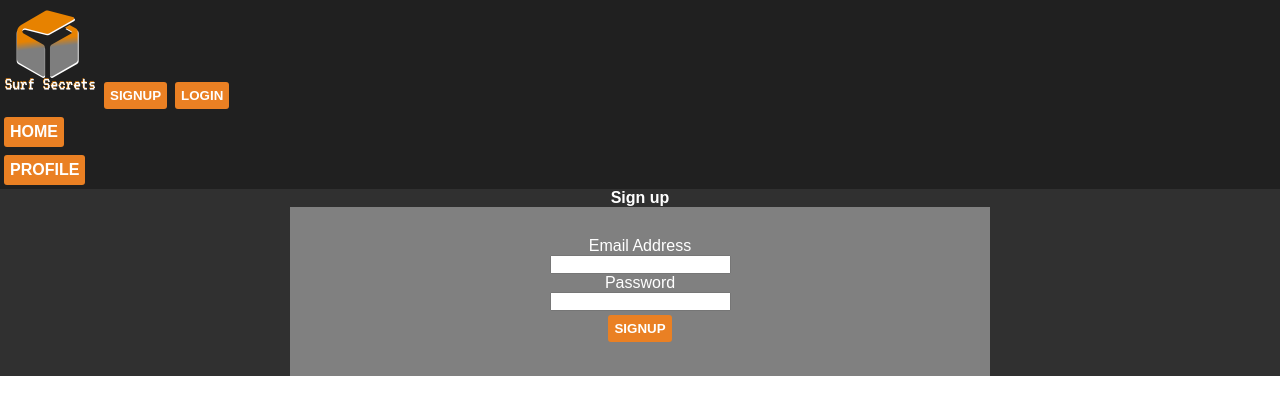
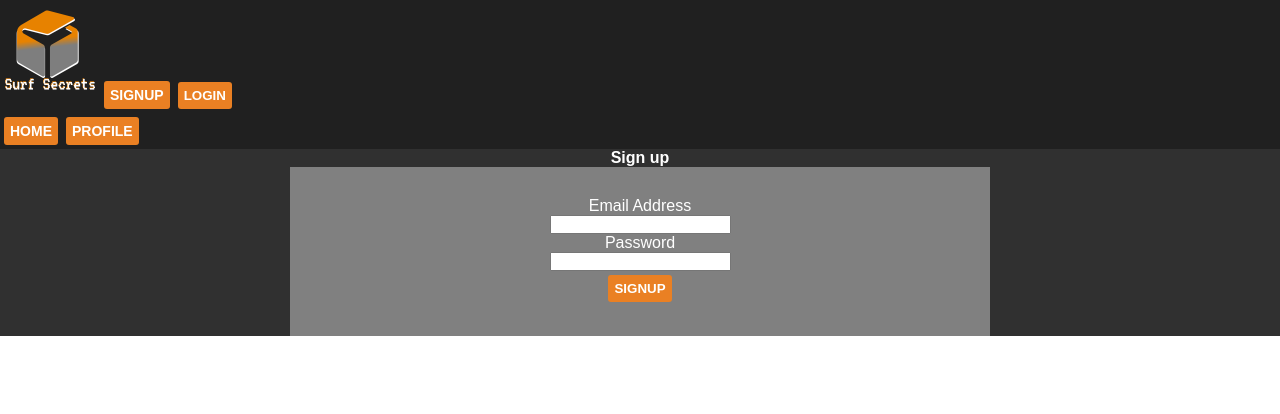
Before and after one commit to JoshTRN/cs-surf-secrets-v2, a React (Create React App) app: page /Signup in a window 1280 px wide. Shown: the top 414 px of the page. Built offline with nearby package versions, Linux system fonts and the light colour scheme.

Commit message:
Reach Router Setup

```diff
--- a/package.json
+++ b/package.json
@@ -9,6 +9,7 @@
     "@testing-library/user-event": "^7.2.1",
     "@types/jest": "^24.9.1",
     "@types/node": "^12.12.35",
+    "@types/reach__router": "^1.3.4",
     "@types/react": "^16.9.34",
     "@types/react-dom": "^16.9.6",
     "react": "^16.13.1",
--- a/sass/layout/_layout.scss
+++ b/sass/layout/_layout.scss
@@ -43,6 +43,8 @@
   border-radius: 3px;
   margin: 4px;
   cursor: pointer;
+  text-decoration: none;
+  font-size: 14px;
 }
 
 .signup {
--- a/src/App.tsx
+++ b/src/App.tsx
@@ -1,12 +1,20 @@
 import React from "react";
-import { Router } from "@reach/router";
+import { Router, RouteComponentProps } from "@reach/router";
 
-import Home from "./pages/Home";
-import Signup from "./pages/Signup";
-import Profile from "./pages/Profile";
+import HomePage from "./pages/Home";
+import SignupPage from "./pages/Signup";
+import ProfilePage from "./pages/Profile";
 
 import MyHeader from "./components/MyHeader";
 import MyNav from "./components/MyNav";
+
+interface Props {
+  text: string;
+}
+
+let Home = (props: RouteComponentProps) => <HomePage />;
+let Profile = (props: RouteComponentProps) => <ProfilePage />;
+let Signup = (props: RouteComponentProps) => <SignupPage />;
 
 function App() {
   return (
--- a/src/components/MyHeader.tsx
+++ b/src/components/MyHeader.tsx
@@ -1,11 +1,15 @@
 import React from "react";
+import { Link } from "@reach/router";
+
 import logo from "../Assets/images/surfsecrets_logo.png";
 
 function MyHeader() {
   return (
     <div className="header">
       <img className="logo" src={logo}></img>
-      <button className="button">SIGNUP</button>
+      <Link to="Signup" className="nav-link">
+        SIGNUP
+      </Link>
       <button className="button">LOGIN</button>
     </div>
   );
--- a/src/components/MyNav.tsx
+++ b/src/components/MyNav.tsx
@@ -1,18 +1,19 @@
 import React from "react";
+import { Link } from "@reach/router";
 
-function MyHeader() {
+function MyNav() {
   return (
     <div className="nav">
       <ul>
-        <li>
-          <a className="nav-link">HOME</a>
-        </li>
-        <li>
-          <a className="nav-link">PROFILE</a>
-        </li>
+        <Link to="/" className="nav-link">
+          HOME
+        </Link>
+        <Link to="Profile" className="nav-link">
+          PROFILE
+        </Link>
       </ul>
     </div>
   );
 }
 
-export default MyHeader;
+export default MyNav;
--- a/src/css/main.css
+++ b/src/css/main.css
@@ -43,6 +43,8 @@
   border-radius: 3px;
   margin: 4px;
   cursor: pointer;
+  text-decoration: none;
+  font-size: 14px;
 }
 
 .signup {
--- a/src/pages/Home.tsx
+++ b/src/pages/Home.tsx
@@ -1,6 +1,6 @@
 import React from "react";
 
-function Home() {
+function HomePage() {
   return (
     <div>
       <h1>Welcome to CS Surf Secrets</h1>
@@ -8,4 +8,4 @@ function Home() {
   );
 }
 
-export default Home;
+export default HomePage;
--- a/src/pages/Profile.tsx
+++ b/src/pages/Profile.tsx
@@ -1,6 +1,6 @@
 import React from "react";
 
-function Profile() {
+function ProfilePage() {
   return (
     <div>
       <h1>Proffffiiillleee Pageeeee</h1>
@@ -8,4 +8,4 @@ function Profile() {
   );
 }
 
-export default Profile;
+export default ProfilePage;
--- a/src/pages/Signup.tsx
+++ b/src/pages/Signup.tsx
@@ -1,16 +1,16 @@
 import React from "react";
 
-function Signup() {
+function SignupPage() {
   return (
     <div className="signup">
       <h4>Sign up</h4>
       <form className="signup-form" id="signup-form">
-        <label for="signup-email">Email Address</label>
+        <label>Email Address</label>
         <br />
         <input className="input" type="email" id="signup-email" required />
 
         <br />
-        <label for="signup-password">Password</label>
+        <label>Password</label>
         <br />
         <input
           className="input"
@@ -26,4 +26,4 @@ function Signup() {
   );
 }
 
-export default Signup;
+export default SignupPage;
```
Also changed, not shown: 2 other files (tests, documents, lock files or other folders).
